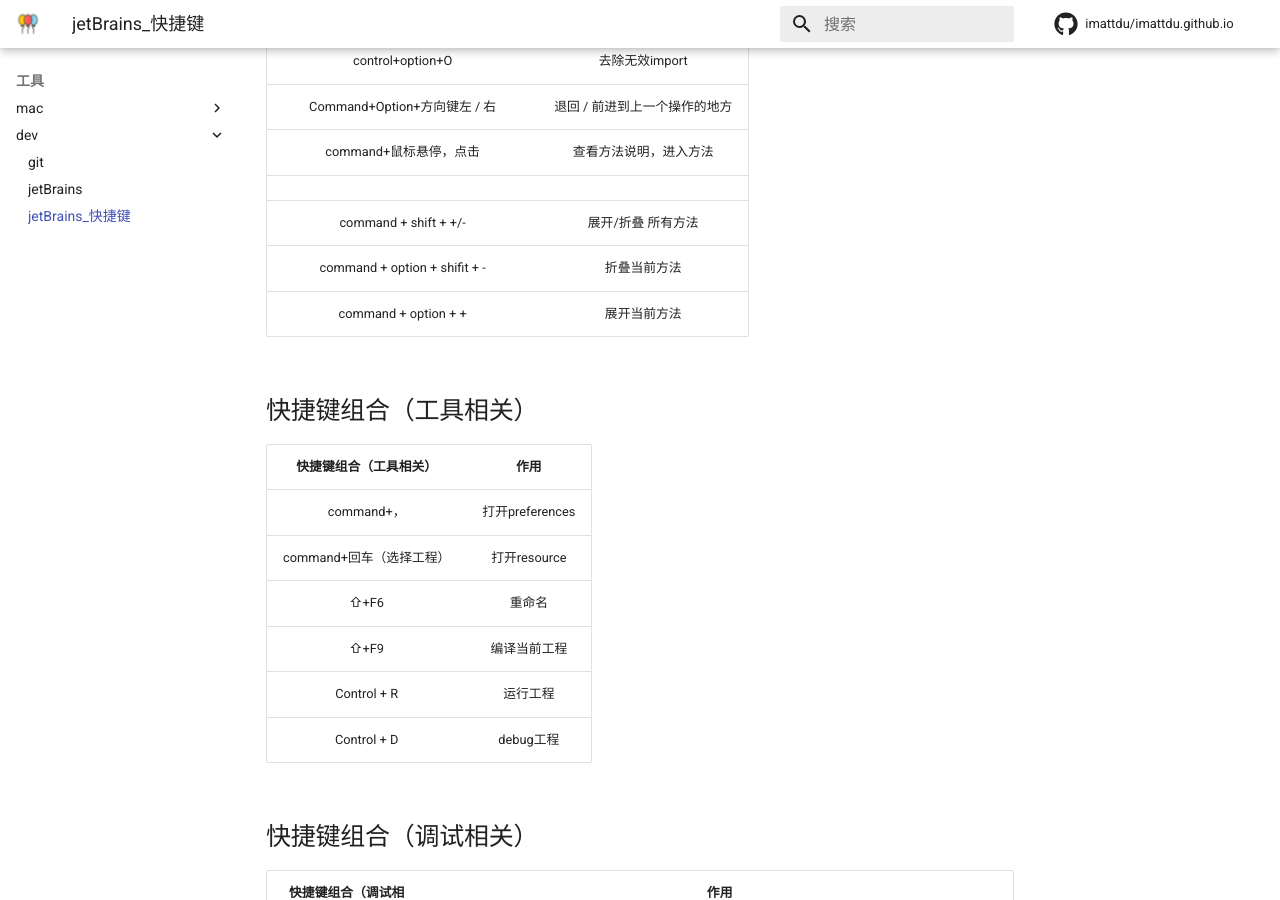
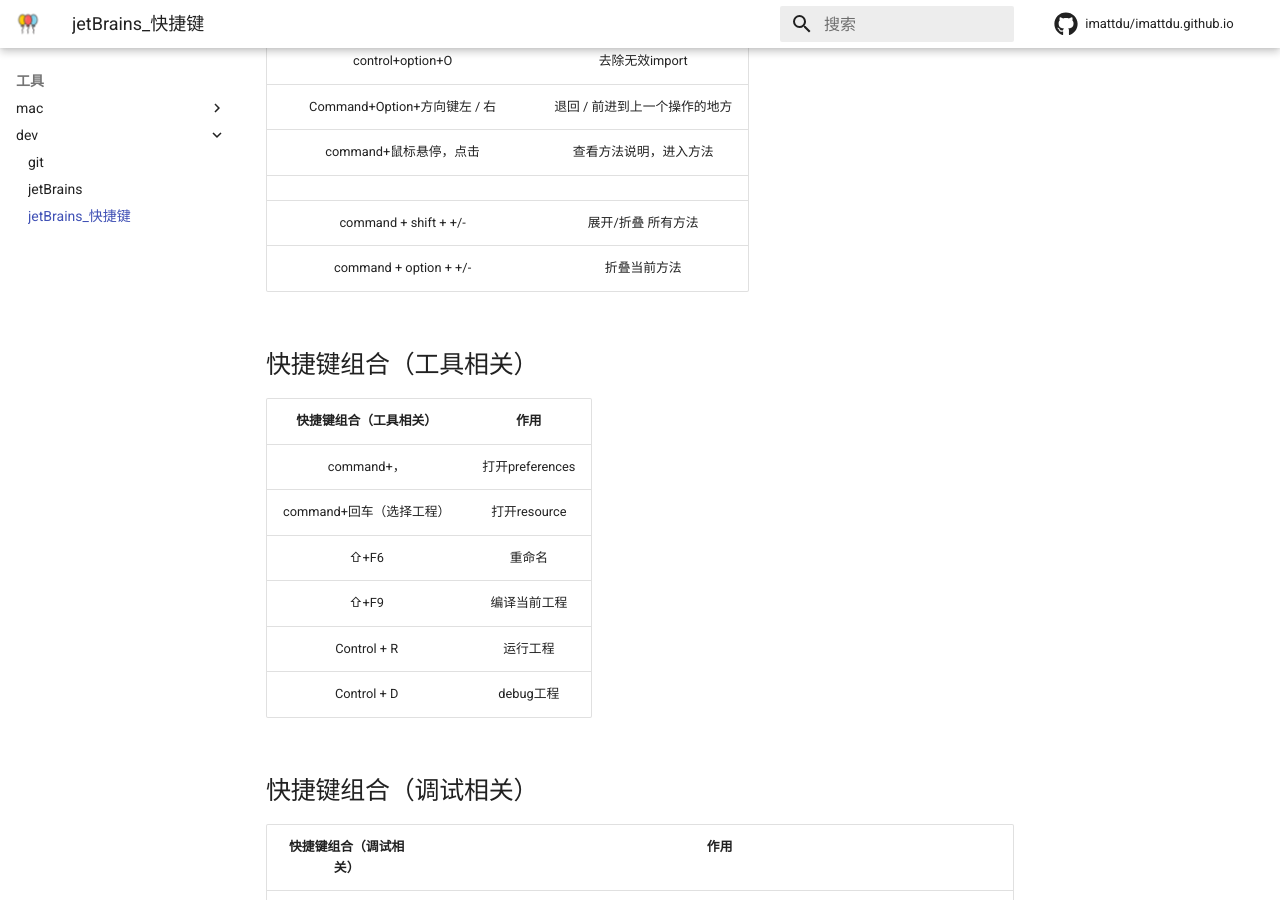
Before and after one commit to imattdu/imattdu.github.io, an MkDocs documentation site: the page built from docs/09tool/3dev/jetBrains_快捷键.md, in a window 1280 px wide and 900 px high, scrolled down 1589 px. Built offline with MkDocs 1.6.1 and Material for MkDocs 9.7.7, drawn with Linux system fonts in a browser that asks for light colours; comment, search, counter and statistics services are not loaded.

Commit message:
Update jetBrains_快捷键.md

```diff
--- a/docs/09tool/3dev/jetBrains_快捷键.md
+++ b/docs/09tool/3dev/jetBrains_快捷键.md
@@ -71,8 +71,7 @@ CTRL+ALT+B: 查看类的实现
 |        command+鼠标悬停，点击         |    查看方法说明，进入方法     |
 |                                       |                               |
 |         command + shift + +/-         |      展开/折叠 所有方法       |
-|     command + option + shifit + -     |         折叠当前方法          |
-|         command + option + +          |         展开当前方法          |
+|     command + option  + +/-     |         折叠当前方法          |
 
 
 
```
